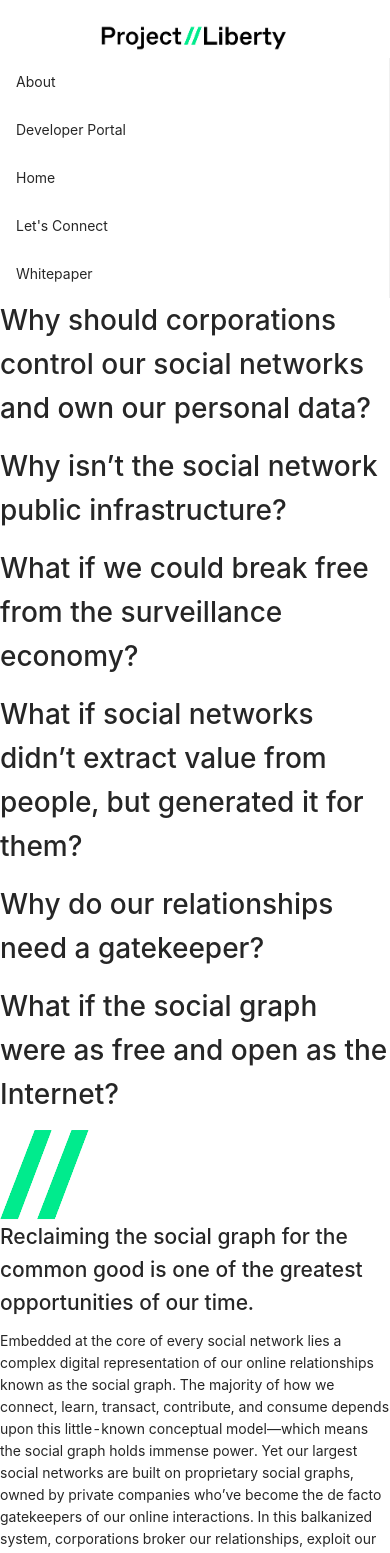
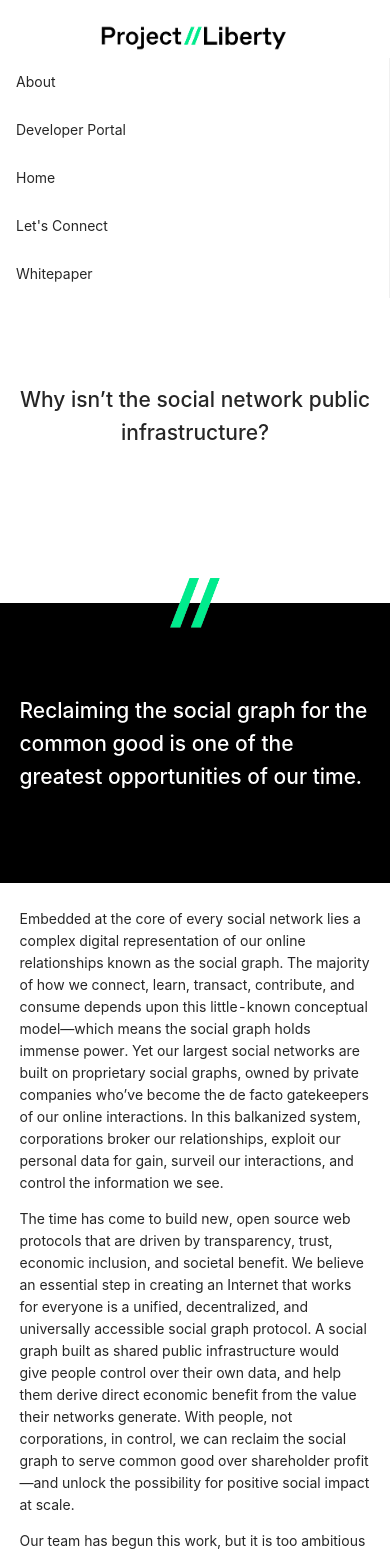
Before and after one commit to LibertyDSNP/project-liberty-web, a React (Create React App) app: page / in a window 390 px wide. Shown: the top 1553 px of the page. Built offline with nearby package versions, Linux system fonts and the light colour scheme.

Commit message:
home page styling minus fonts (#9)
* home page styling minus fonts

* delete unecessary home.css files

```diff
--- a/package.json
+++ b/package.json
@@ -11,7 +11,9 @@
     "react": "^17.0.1",
     "react-dom": "^17.0.1",
     "react-scripts": "4.0.3",
+    "react-slick": "^0.28.1",
     "sass-loader": "10.1.1",
+    "slick-carousel": "^1.8.1",
     "web-vitals": "^1.1.0"
   },
   "scripts": {
--- a/src/App.css
+++ b/src/App.css
@@ -40,6 +40,111 @@
   margin: 0 5px;
 }
 
+.Home__slider {
+  max-width: 960px;
+  width: 100%;
+  margin: 0 auto;
+  text-align: center;
+  height: 350px;
+  display: flex;
+  align-items: center;
+}
+@media (max-width: 991px) {
+  .Home__slider {
+    max-width: 75vw;
+  }
+}
+@media (max-width: 767px) {
+  .Home__slider {
+    max-width: 90vw;
+  }
+}
+@media (max-width: 991px) {
+  .Home__slider {
+    height: 310px;
+  }
+}
+@media (max-width: 767px) {
+  .Home__slider {
+    height: 280px;
+  }
+}
+
+.Home__blackBoxIcon {
+  display: flex;
+  margin: 0 auto;
+  position: relative;
+  width: 72px;
+  height: 72px;
+  z-index: 1;
+}
+@media (max-width: 991px) {
+  .Home__blackBoxIcon {
+    width: 60px;
+    height: 60px;
+  }
+}
+@media (max-width: 767px) {
+  .Home__blackBoxIcon {
+    width: 50px;
+    height: 50px;
+  }
+}
+
+.Home__blackBox {
+  position: relative;
+  top: -36px;
+  height: 350px;
+  background-color: #000;
+  display: flex;
+  align-items: center;
+}
+@media (max-width: 991px) {
+  .Home__blackBox {
+    top: -30px;
+    height: 310px;
+  }
+}
+@media (max-width: 767px) {
+  .Home__blackBox {
+    top: -25px;
+    height: 280px;
+  }
+}
+
+.Home__blackBoxText {
+  max-width: 960px;
+  width: 100%;
+  margin: 0 auto;
+  color: #fff;
+}
+@media (max-width: 991px) {
+  .Home__blackBoxText {
+    max-width: 75vw;
+  }
+}
+@media (max-width: 767px) {
+  .Home__blackBoxText {
+    max-width: 90vw;
+  }
+}
+
+.Home__bodyText {
+  max-width: 960px;
+  width: 100%;
+  margin: 0 auto;
+}
+@media (max-width: 991px) {
+  .Home__bodyText {
+    max-width: 75vw;
+  }
+}
+@media (max-width: 767px) {
+  .Home__bodyText {
+    max-width: 90vw;
+  }
+}
+
 .CodeOfConduct__block {
   margin: 0 auto;
   padding-top: 30px;
--- a/src/App.scss
+++ b/src/App.scss
@@ -6,4 +6,5 @@
 @import "theme/mixins";
 @import "./components/Header";
 @import "./components/Footer";
+@import "./components/Home";
 @import "./components/CodeOfConduct";
--- a/src/components/CodeOfConduct.js
+++ b/src/components/CodeOfConduct.js
@@ -146,7 +146,11 @@
       <h2>Attribution</h2>
       <p>
         This Code of Conduct is adapted from the
-        <a href="https://www.contributor-covenant.org/" target="_blank">
+        <a
+          href="https://www.contributor-covenant.org/"
+          target="_blank"
+          rel="noreferrer"
+        >
           {" "}
           Contributor Covenant
         </a>
@@ -162,7 +166,11 @@
       </p>
       <p>
         Community Impact Guidelines were inspired by
-        <a href="https://github.com/mozilla/inclusion" target="_blank">
+        <a
+          href="https://github.com/mozilla/inclusion"
+          target="_blank"
+          rel="noreferrer"
+        >
           Mozilla's code of conduct enforcement ladder
         </a>
         .
@@ -177,6 +185,7 @@
         <a
           href="https://www.contributor-covenant.org/translations"
           target="_blank"
+          rel="noreferrer"
         >
           https://www.contributor-covenant.org/translations
         </a>
--- a/src/components/Home.js
+++ b/src/components/Home.js
@@ -1,41 +1,44 @@
 import React from "react";
 import BrandIcon from "../images/brand-icon.png";
+import Slider from "react-slick";
 
 const Home = () => {
+  const sliderSettings = {
+    dots: false,
+    infinite: true,
+    speed: 400,
+    fade: true,
+    cssEase: "linear",
+    autoplay: true,
+    pauseOnHover: false,
+    prevArrow: false,
+    nextArrow: false,
+  };
+
   return (
     <>
-      <div className="Index__questions">
-        <h1 className="Index__questionsH1">
+      <Slider {...sliderSettings} className="Home__slider">
+        <h2>
           Why should corporations control our social networks and own our
           personal data?
-        </h1>
-        <h1 className="Index__questionsH1">
-          Why isn’t the social network public infrastructure?
-        </h1>
-        <h1 className="Index__questionsH1">
-          What if we could break free from the surveillance economy?
-        </h1>
-        <h1 className="Index__questionsH1">
-          What if social networks didn’t extract value from people, but
+        </h2>
+        <h2>Why isn’t the social network public infrastructure?</h2>
+        <h2>What if we could break free from the surveillance economy?</h2>
+        <h2>
+          What if social networks didn't extract value from people, but
           generated it for them?
-        </h1>
-        <h1 className="Index__questionsH1">
-          Why do our relationships need a gatekeeper?
-        </h1>
-        <h1 className="Index__questionsH1">
-          What if the social graph were as free and open as the Internet?
-        </h1>
+        </h2>
+        <h2>Why do our relationships need a gatekeeper?</h2>
+        <h2>What if the social graph were as free and open as the Internet?</h2>
+      </Slider>
+      <img className="Home__blackBoxIcon" src={BrandIcon} alt="brand icon" />
+      <div className="Home__blackBox">
+        <h2 className="Home__blackBoxText">
+          Reclaiming the social graph for the common good is one of the greatest
+          opportunities of our time.
+        </h2>
       </div>
-      <div>
-        <img className="Index__blackBoxIcon" src={BrandIcon} alt="brand icon" />
-        <div className="Index__blackBox">
-          <h2 className="Index__blackBoxH2">
-            Reclaiming the social graph for the common good is one of the
-            greatest opportunities of our time.
-          </h2>
-        </div>
-      </div>
-      <div className="Index__bodyText">
+      <div className="Home__bodyText">
         <p>
           Embedded at the core of every social network lies a complex digital
           representation of our online relationships known as the social graph.
--- /dev/null
+++ b/src/components/Home.scss
@@ -0,0 +1,62 @@
+.Home__slider {
+  @include body-width;
+  text-align: center;
+  height: 350px;
+  display: flex;
+  align-items: center;
+
+  @media (max-width: 991px) {
+    height: 310px;
+  }
+
+  @media (max-width: 767px) {
+    height: 280px;
+  }
+}
+
+.Home__blackBoxIcon {
+  display: flex;
+  margin: 0 auto;
+  position: relative;
+  width: 72px;
+  height: 72px;
+  z-index: 1;
+
+  @media (max-width: 991px) {
+    width: 60px;
+    height: 60px;
+  }
+
+  @media (max-width: 767px) {
+    width: 50px;
+    height: 50px;
+  }
+}
+
+.Home__blackBox {
+  position: relative;
+  top: -36px;
+  height: 350px;
+  background-color: $black;
+  display: flex;
+  align-items: center;
+
+  @media (max-width: 991px) {
+    top: -30px;
+    height: 310px;
+  }
+
+  @media (max-width: 767px) {
+    top: -25px;
+    height: 280px;
+  }
+}
+
+.Home__blackBoxText {
+  @include body-width;
+  color: $white;
+}
+
+.Home__bodyText {
+  @include body-width;
+}
--- a/src/index.js
+++ b/src/index.js
@@ -1,5 +1,7 @@
 import React from "react";
 import ReactDOM from "react-dom";
+import "slick-carousel/slick/slick.css";
+import "slick-carousel/slick/slick-theme.css";
 import "./index.scss";
 import App from "./App";
 
--- a/src/theme/_mixins.scss
+++ b/src/theme/_mixins.scss
@@ -0,0 +1,13 @@
+@mixin body-width {
+  max-width: 960px;
+  width: 100%;
+  margin: 0 auto;
+
+  @media (max-width: 991px) {
+    max-width: 75vw;
+  }
+
+  @media (max-width: 767px) {
+    max-width: 90vw;
+  }
+}
```
Also changed, not shown: 2 other files (tests, documents, lock files or other folders).
